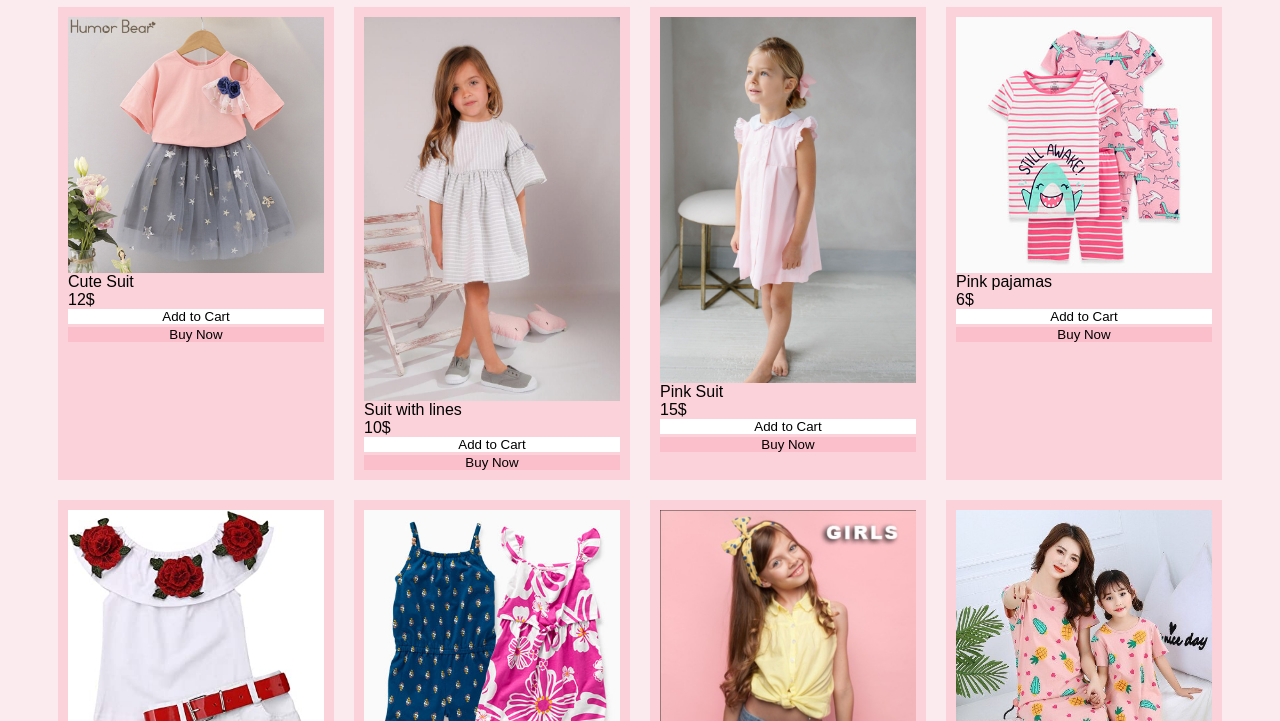
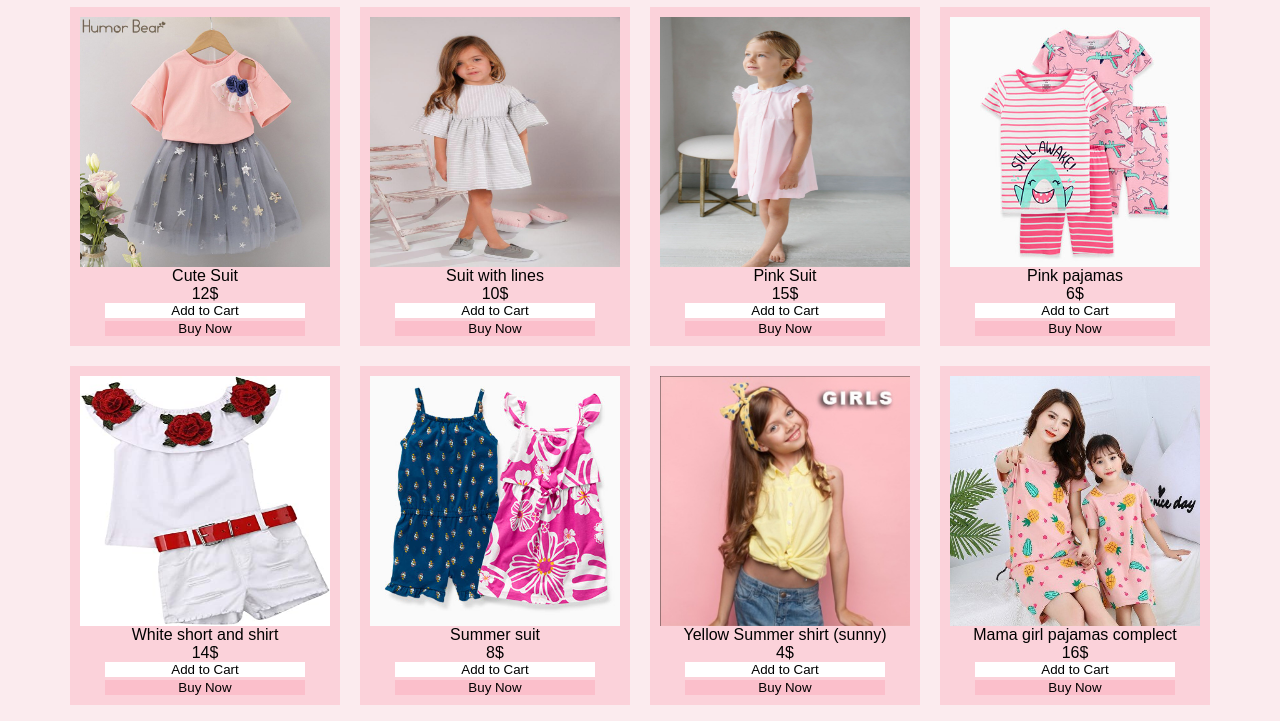
Before and after one commit to Samvel1852/Soft_BabyClothes, a plain HTML site: page girls.html in a window 1280 px wide. Shown: the part 79-800 px from the top of the page. Drawn offline with Linux system fonts and the light colour scheme.

Commit message:
fix: item img size fix in girls page

```diff
--- a/css/girls.css
+++ b/css/girls.css
@@ -60,14 +60,16 @@
   flex-direction: column;
   /* border: 2px solid black; */
   background-color: #fbd2da;
-  width: 20%;
+  width: 250px;
+  align-items: center;
 }
 
 .items > img {
-  /* height: 250px; */
+  height: 250px;
 }
 
 .addToCart {
+  width: 80%;
   border: none;
   background-color: white;
   margin-bottom: 3px;
@@ -80,6 +82,7 @@
 }
 
 .buyNow {
+  width: 80%;
   border: none;
   background-color: #fbbfcb;
   transition: 0.3s;
```
